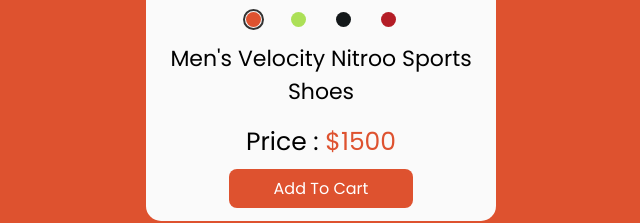
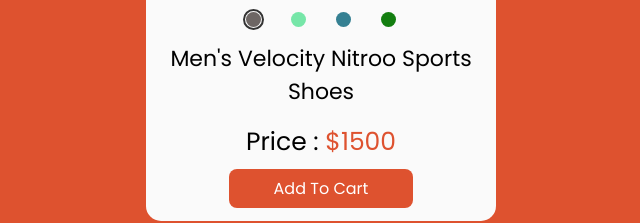
Before and after one commit to Elisangela29/E-commerce, a plain HTML site: page index.html in a window 1280 px wide. Shown: the part 373-596 px from the top of the page, 319-959 px from the left. Drawn offline with nearby package versions, Linux system fonts and the light colour scheme.

Commit message:
Update style.css

```diff
--- a/style.css
+++ b/style.css
@@ -61,19 +61,19 @@ body{
 }
 
 .container .product .color .green{
-    background: #ace057;
+    background: #76e6a8;
 }
 
 .container .product .color .black{
-    background: #14181a;
+    background: #358092;
 }
 
 .container .product .color .red{
-    background: #B41D26;
+    background: #137e10;
 }
 
 .container .product .color .orange{
-    background: #DE522F;
+    background: #6d6664;
 }
 
 .container .product .color .active::after{
```
